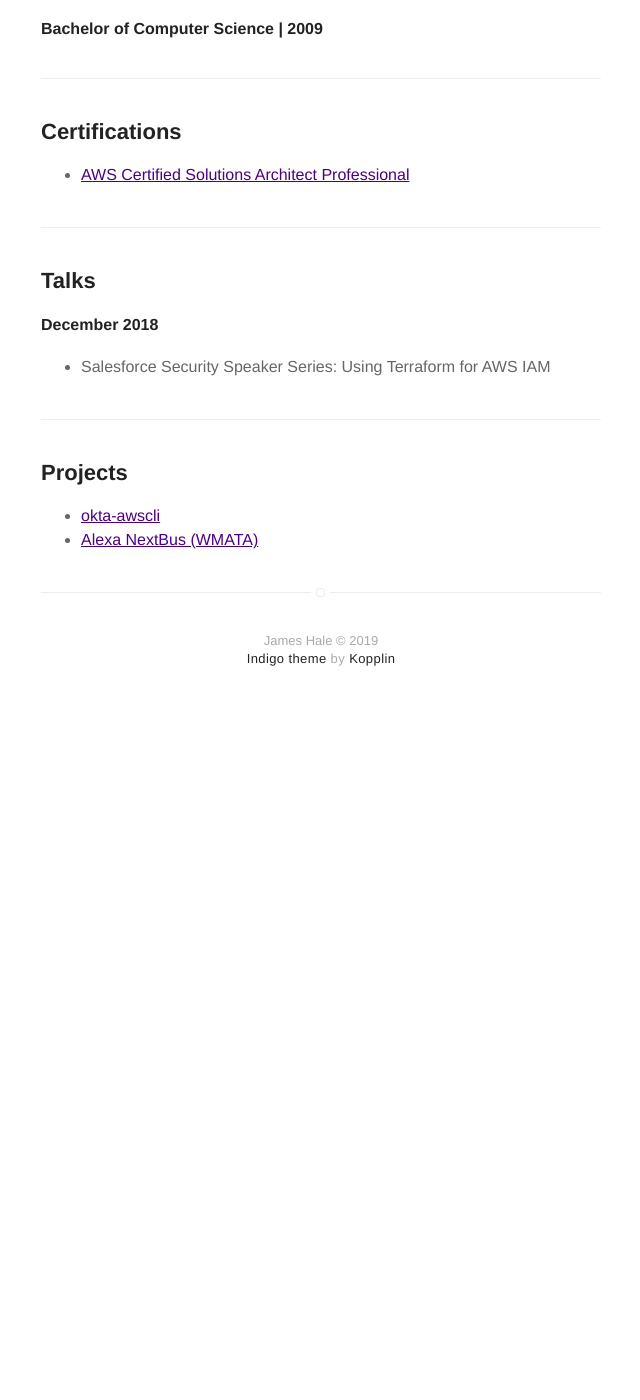
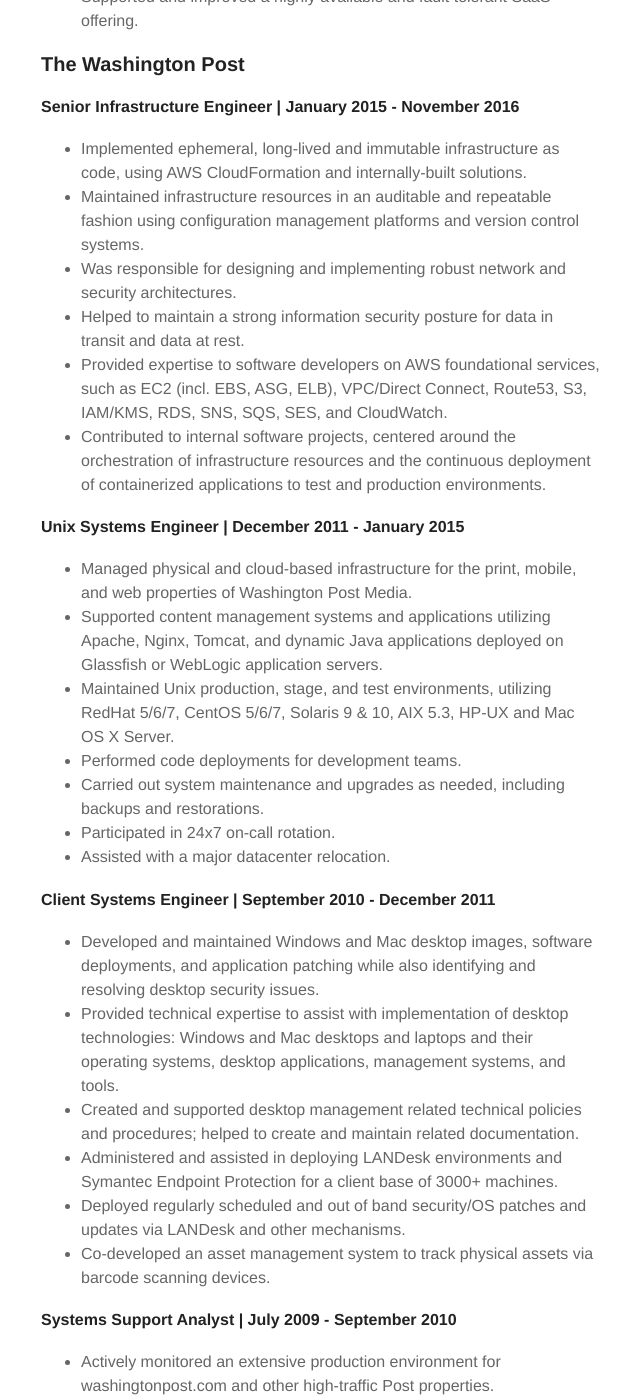
Before and after one commit to jmhale/jmhale.github.io, a Jekyll site: the page built from about.md, in a window 1280 px wide and 1400 px high, scrolled down 1679 px. Shown: the whole window, without its empty margins (319-959 px from the left). Built offline with Jekyll 4.4.1, drawn with Linux system fonts in a browser that asks for light colours; before the commit the page ends 2409 px from its top, so only the background shows below that; some of the changed text lies outside the part shown.

Commit message:
Finish out job history

```diff
--- a/about.md
+++ b/about.md
@@ -16,13 +16,13 @@ layout: page
 
 <ul class="skill-list">
 	<li><b>Cloud/IaaS:</b> AWS, Google Compute Engine, Microsoft Azure</li>
-	<li><b>VPN:</b> OpenVPN, Wireguard, ZeroTier</li>
-	<li><b>Programming:</b> Python, Ruby, Golang, Groovy</li>
+	<li><b>Code:</b> Python, Ruby, Golang, Groovy</li>
 	<li><b>Deployment and Automation:</b> Terraform, AWS CloudFormation</li>
+	<li><b>CI/CD:</b> Jenkins, Travis-CI, GitLab</li>
 	<li><b>Containers:</b> Docker, Kubernetes</li>
 	<li><b>Virtualization:</b> VMware, Virtualbox, KVM</li>
-	<li><b>CI/CD:</b> Jenkins, Travis-CI, GitLab</li>
 	<li><b>Infosec:</b> OSSEC, Nessus/Security Center, nmap, Snort</li>
+	<li><b>VPN:</b> OpenVPN, Wireguard, ZeroTier</li>
 	<li><b>Configuration Management:</b> Puppet, Chef, Ansible, Saltstack</li>
 	<li><b>Logging:</b> ELK, Graylog, Splunk</li>
 </ul>
@@ -32,25 +32,70 @@ layout: page
 <h2>Jobs</h2>
 <h3>Salesforce.com</h3>
 <h4>Senior Systems Security Engineer | April 2018 - Present</h4>
-<li>Deployed Terraform to automate and strengthen our Identity and Access Management in AWS GovCloud</li>
-<li>Did a thing 2</li>
+<ul class="skill-list">
+	<li>Maintain AAA (Authentication, Authorization and Accounting) infrastructure for Salesforce's core product.</li>
+	<li>Led effort to deploy Terraform across the Government Cloud infrastructure. Focused on AWS GovCloud Identity and Access Management.</li>
+	<li>Designed federated authentication and centralized logging mechanisms in AWS GovCloud.</li>
+	<li>Use Puppet and other configuration management frameworks to implement security controls for FedRAMP Moderate and High, and DISA IL4 compliance.</li>
+</ul>
 
 
 <h3>Blackboard</h3>
 <h4>Senior DevOps Security Engineer | November 2016 - April 2018</h4>
-<li>Led a team of DevOps engineers to bring security automation to Blackboard's flagship product, Learn.</li>
-<li>Did a thing 2</li>
+<ul class="skill-list">
+	<li>Led a team of DevOps engineers to bring security automation to Blackboard's flagship product, Learn.</li>
+	<li>Helped to design, implement, and deploy security engineering solutions across the Learn SaaS platform.</li>
+	<li>Identified and remediated gaps in security compliance frameworks, including FedRAMP Tailored, FISMA, and ISO 27001.</li>
+	<li>Supported and improved a highly available and fault tolerant SaaS offering.</li>
+</ul>
 
 <h3>The Washington Post</h3>
-<h4>Senior Infrastructure Engineer | July 2009 - November 2016</h4>
-<li>Did a thing 1</li>
-<li>Did a thing 2</li>
+<h4>Senior Infrastructure Engineer | January 2015 - November 2016</h4>
+<ul class="skill-list">
+	<li>Implemented ephemeral, long-lived and immutable infrastructure as code, using AWS CloudFormation and internally-built solutions.</li>
+	<li>Maintained infrastructure resources in an auditable and repeatable fashion using configuration management platforms and version control systems.</li>
+	<li>Was responsible for designing and implementing robust network and security architectures.</li>
+	<li>Helped to maintain a strong information security posture for data in transit and data at rest.</li>
+	<li>Provided expertise to software developers on AWS foundational services, such as EC2 (incl. EBS, ASG, ELB), VPC/Direct Connect, Route53, S3, IAM/KMS, RDS, SNS, SQS, SES, and CloudWatch.</li>
+	<li>Contributed to internal software projects, centered around the orchestration of infrastructure resources and the continuous deployment of containerized applications to test and production environments.</li>
+</ul>
+
+<h4>Unix Systems Engineer | December 2011 - January 2015</h4>
+<ul class="skill-list">
+	<li>Managed physical and cloud-based infrastructure for the print, mobile, and web properties of Washington Post Media.</li>
+	<li>Supported content management systems and applications utilizing Apache, Nginx, Tomcat, and dynamic Java applications deployed on Glassfish or WebLogic application servers.</li>
+	<li>Maintained Unix production, stage, and test environments, utilizing RedHat 5/6/7, CentOS 5/6/7, Solaris 9 &amp; 10, AIX 5.3, HP-UX and Mac OS X Server.</li>
+	<li>Performed code deployments for development teams.</li>
+	<li>Carried out system maintenance and upgrades as needed, including backups and restorations.</li>
+	<li>Participated in 24x7 on-call rotation.</li>
+	<li>Assisted with a major datacenter relocation.</li>
+</ul>
+
+<h4>Client Systems Engineer | September 2010 - December 2011</h4>
+<ul class="skill-list">
+	<li>Developed and maintained Windows and Mac desktop images, software deployments, and application patching while also identifying and resolving desktop security issues.</li>
+	<li>Provided technical expertise to assist with implementation of desktop technologies: Windows and Mac desktops and laptops and their operating systems, desktop applications, management systems, and tools.</li>
+	<li>Created and supported desktop management related technical policies and procedures; helped to create and maintain related documentation.</li>
+	<li>Administered and assisted in deploying LANDesk environments and Symantec Endpoint Protection for a client base of 3000+ machines.</li>
+	<li>Deployed regularly scheduled and out of band security/OS patches and updates via LANDesk and other mechanisms.</li>
+	<li>Co-developed an asset management system to track physical assets via barcode scanning devices.</li>
+</ul>
+
+<h4>Systems Support Analyst | July 2009 - September 2010</h4>
+<ul class="skill-list">
+	<li>Actively monitored an extensive production environment for washingtonpost.com and other high-traffic Post properties.</li>
+	<li>Acted as a liaison between coworkers and the development and infrastructure technology teams.</li>
+	<li>Provisioned, integrated, diagnosed, and maintained PC and Macintosh clients in an Active Directory environment.</li>
+</ul>
 
 ***
 
 <h2>Education</h2>
 <h3>University of Massachusetts Amherst</h3>
 <h4>Bachelor of Computer Science | 2009</h4>
+<ul class="skill-list">
+	<li>Served on the Board of Editors for The Massachusetts Daily Collegian as Web Editor (2006-2008).</li>
+</ul>
 ***
 
 <h2>Certifications</h2>
```
